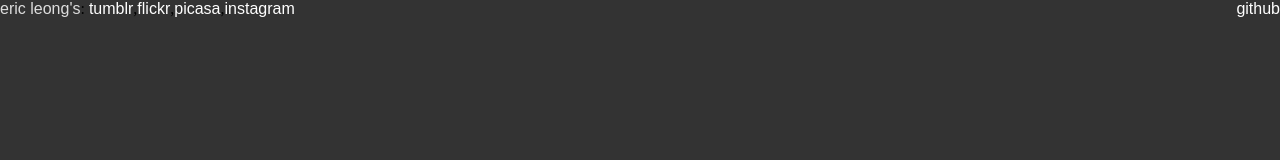
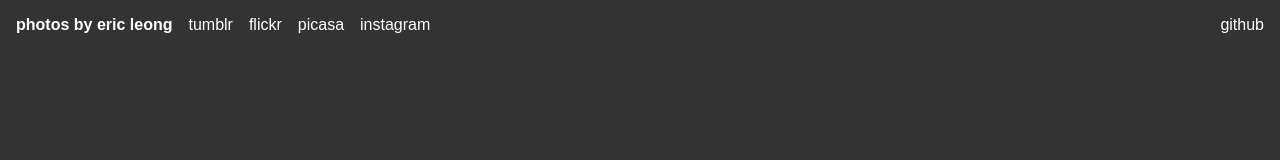
Before and after one commit to ericleong/flipgrid.js, a plain HTML site: page demo.html in a window 1280 px wide. Drawn offline with nearby package versions, Linux system fonts and the light colour scheme.

Commit message:
Revamp header.

```diff
--- a/demo.html
+++ b/demo.html
@@ -19,6 +19,10 @@ THIS SOFTWARE IS PROVIDED BY THE COPYRIGHT HOLDERS AND CONTRIBUTORS "AS IS" AND
 <html>
 <head>
 
+<meta name="viewport" content="initial-scale=1.0, user-scalable=no, width=device-width" />
+
+<title>flipgrid.js</title>
+
 <link rel="stylesheet" type="text/css" href="flipgrid.css" />
 
 <style type="text/css" media="screen">
@@ -29,7 +33,17 @@ html {
 html, body {
 	width: 100%;
 	margin: 0px;
+	color: #333;
 	background-color: #333;
+}
+
+header {
+	margin-top: 1em;
+	margin-right: 1em;
+}
+
+a {
+	margin-left: 1em;
 }
 
 a:link, a:visited {
@@ -42,8 +56,23 @@ a:hover {
 	color: #ddd;
 }
 
+#author {
+	display: inline-block;
+	font-weight: bold;
+	margin-bottom: 1em;
+}
+
+#sources {
+	display: inline-block;
+	margin-bottom: 1em;
+}
+
 #repo {
 	float: right;
+}
+
+#tiles {
+	clear: both;
 }
 </style>
 
@@ -92,12 +121,9 @@ a:hover {
 </head>
 
 <body>
-	<span id="sources">
-		<a href="http://ericleong.me">eric leong's</a>: <a href="#tumblr">tumblr</a>,<a href="#flickr">flickr</a>,<a href="#picasa">picasa</a>,<a href="#instagram">instagram</a>
-	</span>
-	<a id="repo" href="https://github.com/t3hprogrammer/flipgrid.js">
-		github
-	</a>
+	<header>
+		<a id="author" href="http://ericleong.me">photos by eric leong</a><a id="repo" href="https://github.com/t3hprogrammer/flipgrid.js">github</a><span id="sources"><a href="#tumblr">tumblr</a><a href="#flickr">flickr</a><a href="#picasa">picasa</a><a href="#instagram">instagram</a></span>
+	</header>
     <div id="tiles">
 	</div>
 </body>
```
